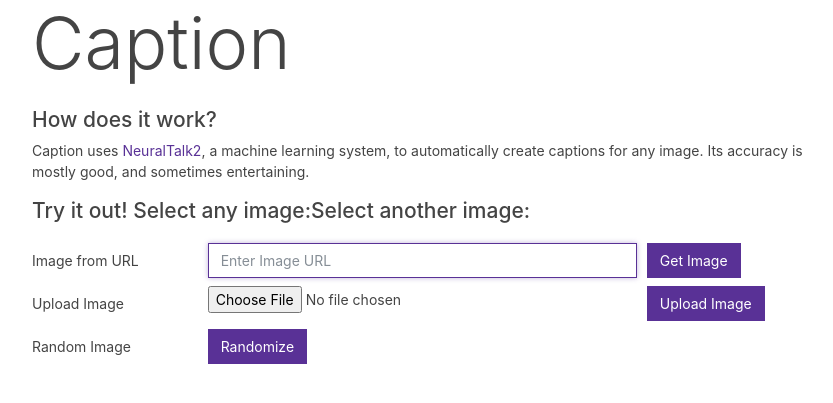
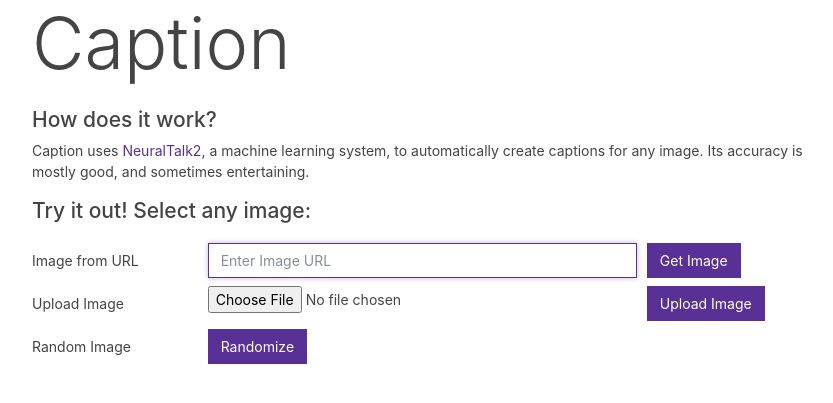
Before and after one commit to j0rgy/deepai-example, a Flask app: page /caption in a window 1280 px wide. Shown: the part 133-536 px from the top of the page, without its empty margins (86-919 px from the left). Run offline with Flask 2, Linux system fonts and the light colour scheme; some libraries are stand-ins or nearby versions.

Commit message:
Fixed messaging

```diff
--- a/templates/caption.html
+++ b/templates/caption.html
@@ -39,7 +39,7 @@
     {% endif %}
 
     <p>
-        <h4>{% if not caption %}Try it out! Select any image:{% endif %}Select another image:</h4>
+        <h4>{% if not caption %}Try it out! Select any image:{% else %}Select another image:{% endif %}</h4>
         <form action="/caption" method="post" enctype="multipart/form-data">
             <div class="form-row">
                 <label for="image-url" class="col-xs-4 col-sm-2 col-form-label">Image from URL</label>
```
